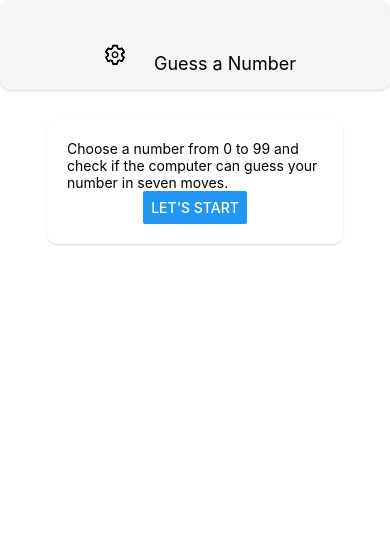
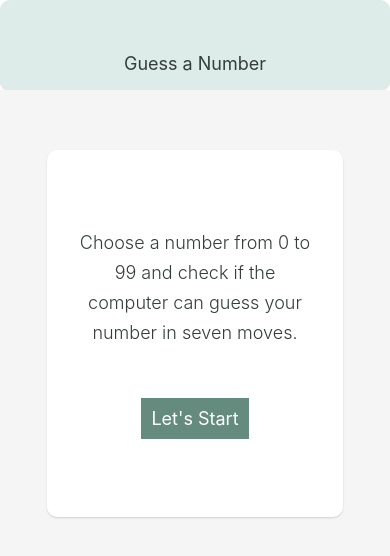
Before and after one commit to emilialach91/GuessNumberGame, a React Native app: screen / in a window 390 px wide. Shown: the top 556 px of the page. Built offline with nearby package versions, Linux system fonts and the light colour scheme.

Commit message:
Style tweaks

```diff
--- a/App.js
+++ b/App.js
@@ -32,7 +32,8 @@ export default function App() {
 	};
 
 	const showRulesScreen = () => {
-		setShowMe(true);
+		setGuessRounds(0);
+		setUserNumber(null);
 	}
 
 	let content = <RulesScreen onShowMe={hideRulesScreen} />
--- a/components/Menu.js
+++ b/components/Menu.js
@@ -2,6 +2,7 @@ import React, { useState } from 'react';
 import { View, StyleSheet, Alert } from 'react-native';
 import { Menu, Provider, Divider } from 'react-native-paper';
 import { Ionicons } from '@expo/vector-icons';
+import Colors from '../constants/colors'
 
 const MenuExample = props => {
 	const [visible, setVisible] = useState(false);
@@ -63,17 +64,18 @@ export default MenuExample;
 
 const styles = StyleSheet.create({
 	container: {
-		height: 40,
-		width: 40,
 		margin: 10,
-		zIndex: 1000
+		zIndex: 1000,
+		backgroundColor: Colors.background,
+		position: 'absolute',
+		top: 90,
+		left: 0
 	},
 	provider: {
 		height: 40,
 		width: 40,
 	},
 	menu: {
-		zIndex: 1000,
 		width: 140,
 		transform: [{ translateY: -80 }]
 	}
--- a/components/header.js
+++ b/components/header.js
@@ -2,13 +2,10 @@
 import React from 'react'
 import { StyleSheet, Text, View } from 'react-native';
 import Colors from '../constants/colors'
-import MenuExample from './Menu';
-
 
 const Header = props => {
 	return (
-		<View style={styles.header}>
-			<MenuExample style={styles.menu} />
+		<View style={styles.header} >
 			<Text style={styles.headerTitle}>{props.title}</Text>
 		</View>
 	);
@@ -35,12 +32,9 @@ const styles = StyleSheet.create({
 		flexDirection: 'row'
 	},
 	headerTitle: {
-		color: 'black',
-		fontSize: 18
+		color: Colors.title,
+		fontSize: 18,
 	},
-	menu: {
-		position: 'absolute'
-	}
 });
 
 export default Header
--- a/constants/colors.js
+++ b/constants/colors.js
@@ -1,4 +1,7 @@
 export default {
-	primary: '#F7F5F7',
-	secondary: '#c717fc'
+	primary: '#DDECE9',
+	secondary: '#c717fc',
+	background: '#F5F5F5',
+	title: '#353E3A',
+
 }
--- a/package.json
+++ b/package.json
@@ -16,6 +16,7 @@
     "react-dom": "17.0.2",
     "react-native": "0.68.2",
     "react-native-paper": "^4.12.4",
+    "react-native-svg": "^12.3.0",
     "react-native-web": "0.17.7"
   },
   "devDependencies": {
--- a/screens/GameOverScreen.js
+++ b/screens/GameOverScreen.js
@@ -18,7 +18,8 @@ const styles = StyleSheet.create({
 	screen: {
 		flex: 1,
 		justifyContent: 'center',
-		alignItems: 'center'
+		alignItems: 'center',
+		position: 'relative',
 	}
 });
 
--- a/screens/GameScreen.js
+++ b/screens/GameScreen.js
@@ -93,6 +93,7 @@ const styles = StyleSheet.create({
 		flex: 1,
 		padding: 10,
 		alignItems: 'center',
+		position: 'relative',
 	},
 	rowContainer: {
 		flexDirection: 'row',
--- a/screens/RulesScreen.js
+++ b/screens/RulesScreen.js
@@ -1,37 +1,61 @@
 
 
 import React from 'react'
-import { Button, StyleSheet, View, Text } from 'react-native';
+import { StyleSheet, View, Text, TouchableOpacity } from 'react-native';
 import Card from '../components/Card';
-
+import Colors from '../constants/colors'
 
 const RulesScreen = props => {
 	return (
-		<View style={styles.screen}>
+		<View style={styles.screen} >
 			<Card style={styles.cardContainer}>
-				<Text>
+				<Text style={styles.text}>
 					Choose a number from 0 to 99 and check if the computer can guess your number in seven moves.
 				</Text>
-				<Button title="Let's start" onPress={() => props.onShowMe()} />
+				<TouchableOpacity
+					style={styles.button}
+					onPress={() => props.onShowMe()}
+				>
+					<Text style={styles.buttonText}>Let's Start</Text>
+				</TouchableOpacity>
 			</Card>
 		</View>
 	);
 }
-
 const styles = StyleSheet.create({
 	screen: {
 		flex: 1,
 		padding: 10,
 		alignItems: 'center',
+		backgroundColor: Colors.background,
 	},
 	cardContainer: {
 		justifyContent: 'center',
 		alignItems: 'center',
-		marginTop: 20,
+		marginTop: 50,
 		width: 300,
 		maxWidth: '80%',
 		padding: 20,
-		marginBottom: 30
+		marginBottom: 30,
+		height: '50%'
+	},
+	button: {
+		marginTop: 50,
+		backgroundColor: '#648B7D'
+	},
+	buttonText: {
+		fontSize: 18,
+		margin: 10,
+		color: '#fff'
+
+	},
+	text: {
+		maxWidth: '90%',
+		fontSize: 18,
+		fontWeight: '300',
+		textAlign: 'center',
+		lineHeight: 30,
+		color: Colors.title,
 	}
 });
 
--- a/screens/StartGameScreen.js
+++ b/screens/StartGameScreen.js
@@ -36,22 +36,11 @@ const StartGameScreen = props => {
 
 	let confirmedOutput
 
-	if (confirmed) {
+	if (!confirmed) {
 		confirmedOutput = (
-			<Card style={styles.summaryContainer}>
-				<Text>You selected</Text>
-				<NumberContainer>{selectedNumber}</NumberContainer>
-				<Button title="Start Game" onPress={() => props.onStartGame(selectedNumber)} />
-			</Card>
-		)
-	}
-
-	return (
-		<TouchableWithoutFeedback onPress={() => { Keyboard.dismiss() }}>
-			<View style={styles.screen}>
+			<Card style={styles.inputContainer}>
 				<Text style={styles.title}>Start a New Game</Text>
-				<Card style={styles.inputContainer}>
-					<Text>Select a Number</Text>
+				<Text style={styles.description}>Select Your Number</Text>
 				<Input style={styles.input}
 					blurOnSubmit
 					autoCapitalize='none'
@@ -71,6 +60,28 @@ const StartGameScreen = props => {
 					</View>
 				</View>
 			</Card>
+		)
+	} else {
+		confirmedOutput = (
+			<Card style={styles.summaryContainer}>
+				<Text style={styles.title}>Start a New Game</Text>
+				<Text>You selected</Text>
+				<NumberContainer>{selectedNumber}</NumberContainer>
+				<View style={styles.buttonsContainer}>
+					<View style={styles.button}>
+						<Button title="Cancel" onPress={resetInputHandler} color={Colors.primary} />
+					</View>
+					<View style={styles.button}>
+						<Button title="Start" onPress={() => props.onStartGame(selectedNumber)} />
+					</View>
+				</View>
+			</Card>
+		)
+	}
+
+	return (
+		<TouchableWithoutFeedback onPress={() => { Keyboard.dismiss() }}>
+			<View style={styles.screen}>
 				{confirmedOutput}
 			</View>
 		</TouchableWithoutFeedback>
@@ -83,17 +94,26 @@ const styles = StyleSheet.create({
 		flex: 1,
 		padding: 10,
 		alignItems: 'center',
+		position: 'relative',
+		zIndex: 1,
+		backgroundColor: Colors.background
 	},
 	title: {
-		color: 'black',
+		color: Colors.title,
 		fontSize: 20,
 		marginVertical: 10,
+	},
+	description: {
+		marginTop: 30
 	},
 	inputContainer: {
 		width: 300,
 		maxWidth: '80%',
 		alignItems: 'center',
-		padding: 20
+		padding: 20,
+		height: '50%',
+		marginTop: 50,
+
 	},
 	buttonsContainer: {
 		flexDirection: 'row',
@@ -109,9 +129,10 @@ const styles = StyleSheet.create({
 		alignContent: 'center'
 	},
 	summaryContainer: {
-		marginTop: 20,
 		alignItems: 'center',
-		padding: 20
+		padding: 20,
+		width: 300,
+
 	}
 
 });
--- a/screens/WinScreen.js
+++ b/screens/WinScreen.js
@@ -1,5 +1,5 @@
 import React from 'react'
-import { StyleSheet, View, Text, Button } from 'react-native';
+import { StyleSheet, View, Text, TouchableOpacity } from 'react-native';
 import Colors from '../constants/colors'
 
 
@@ -7,7 +7,12 @@ const WinScreen = props => {
 	return (
 		<View style={styles.screen}>
 			<Text>You won!</Text>
-			<Button title="START NEW GAME" color={Colors.primary} onPress={props.onRestart} />
+			<TouchableOpacity
+				style={styles.button}
+				onPress={props.onRestart}
+			>
+				<Text>START NEW GAME</Text>
+			</TouchableOpacity>
 		</View>
 	);
 }
@@ -17,6 +22,7 @@ const styles = StyleSheet.create({
 		flex: 1,
 		padding: 10,
 		alignItems: 'center',
+		position: 'relative',
 	},
 });
 
```
Also changed, not shown: assets/BachroundImage.js (added, +81 -0 lines), assets/sun-tornado.svg (added), 1 other file (tests, documents, lock files or other folders). Lines whose indentation alone changed are shown as unchanged.
